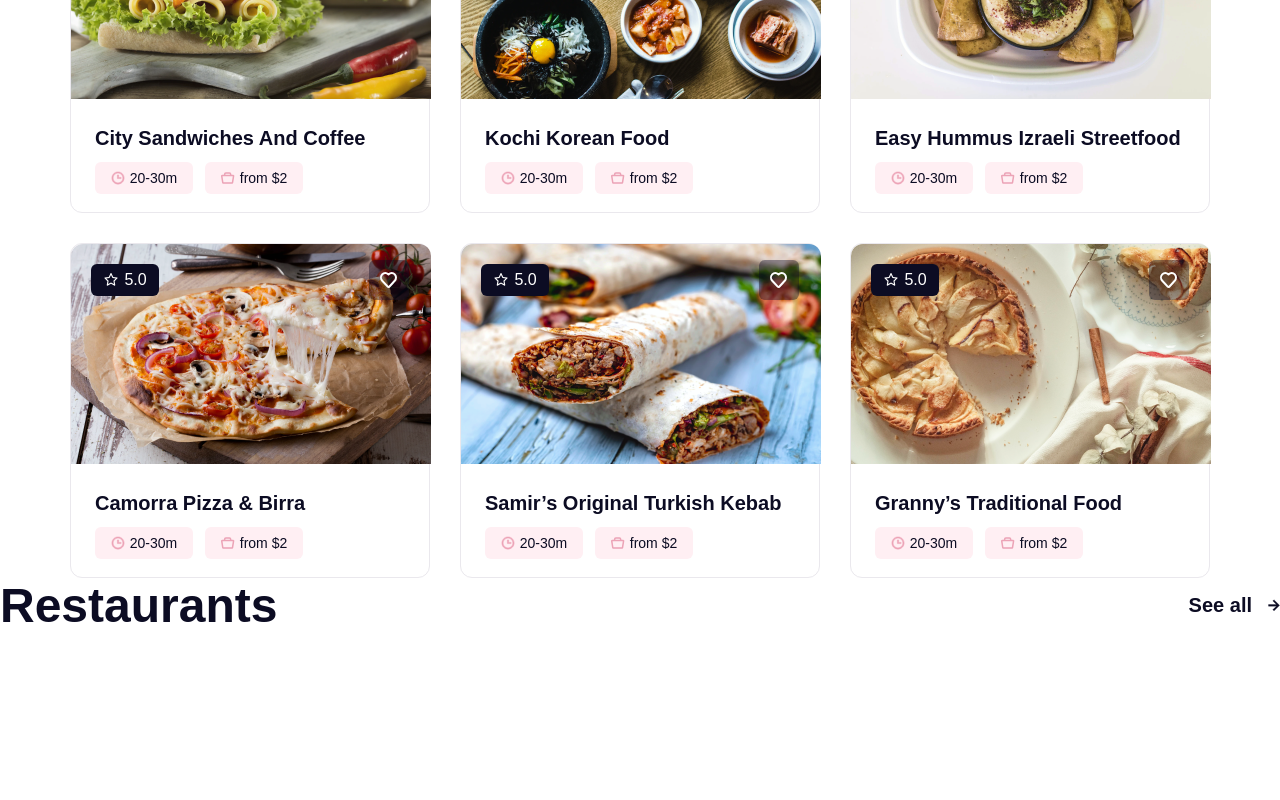
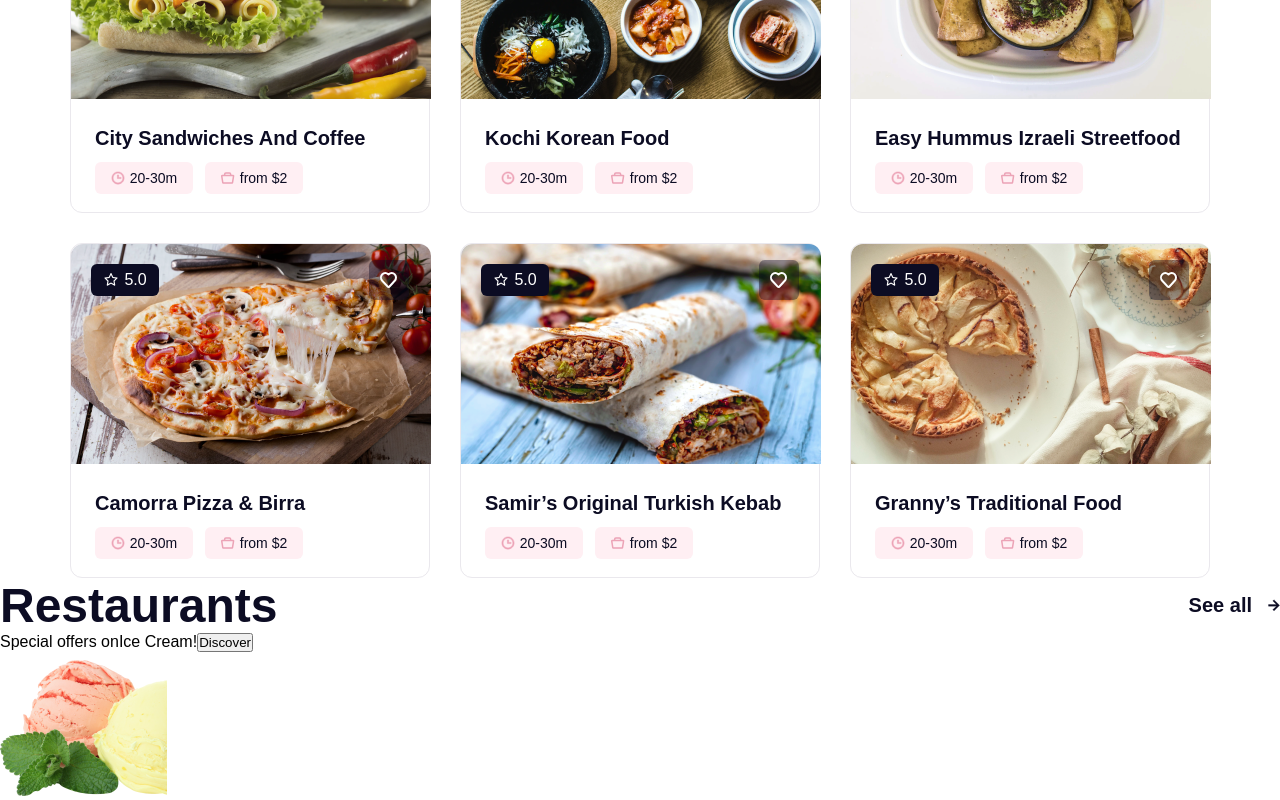
Before and after one commit to komilovmDev/Restaran, a React (Create React App) app in the folder client/: page / in a window 1280 px wide. Shown: the part 1021-1821 px from the top of the page. Before the commit the page ends 1654 px from the top, so only its background shows below. Built offline with nearby package versions, Linux system fonts and the light colour scheme.

Commit message:
shop react structura

```diff
--- a/client/src/App.jsx
+++ b/client/src/App.jsx
@@ -199,7 +199,14 @@ function App() {
             <button><span>See all</span><img src={next} alt="" /></button>
           </div>
           <div className="shop">
-
+            <div className="shopinfo">
+              <span className="shopName">Special offers on</span>
+              <span className="shopInfo">Ice Cream!</span>
+              <button>Discover</button>
+            </div>
+            <div className="shopImg">
+              <img src={muzqaymoq} alt="" />
+            </div>
           </div>
         </div>
       </main>
```
